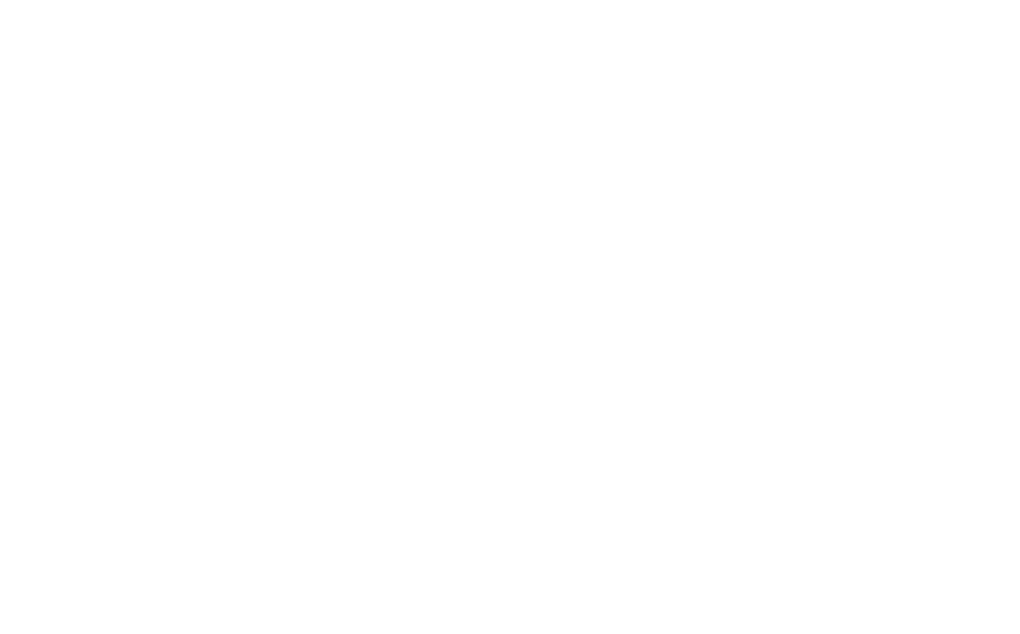
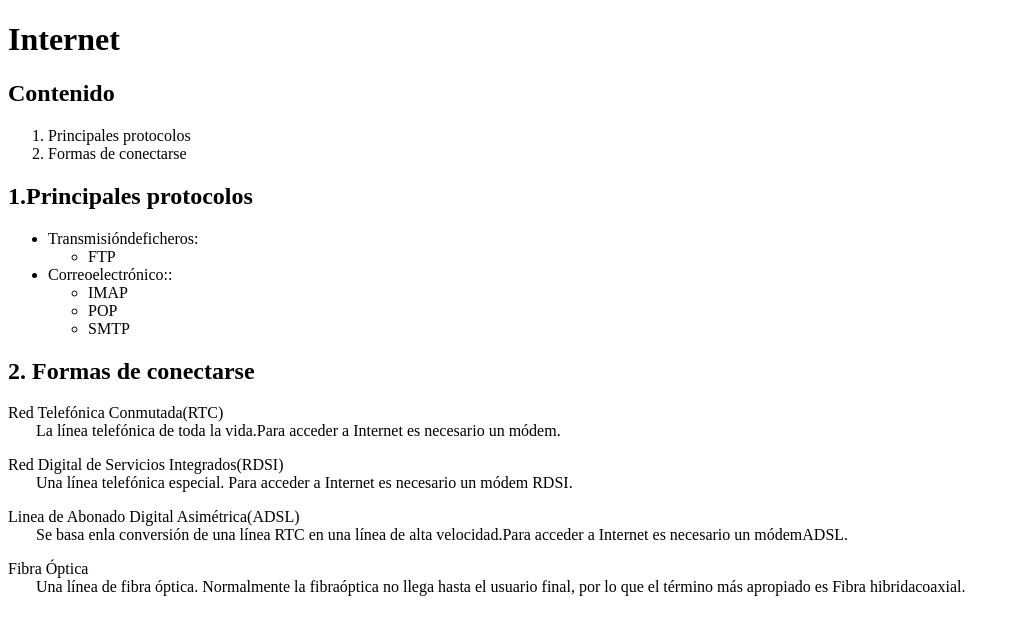
Before and after one commit to Dbravi/NUCBA--2022, a plain HTML site: page Challenges/E1-WebForm-listas/listas-anidadas.html in a window 1280 px wide. Shown: the whole page, without its empty margins (0-1020 px from the left). Drawn offline with Linux system fonts and the light colour scheme.

Commit message:
Add listas-anidadas solution

```diff
--- a/Challenges/E1-WebForm-listas/listas-anidadas.html
+++ b/Challenges/E1-WebForm-listas/listas-anidadas.html
@@ -1,12 +1,57 @@
 <!DOCTYPE html>
 <html lang="en">
+
 <head>
     <meta charset="UTF-8">
     <meta http-equiv="X-UA-Compatible" content="IE=edge">
     <meta name="viewport" content="width=device-width, initial-scale=1.0">
-    <title>Document</title>
+    <title>Listas-anidadas</title>
 </head>
+
 <body>
+    <h1>Internet</h1>
+    <h2>Contenido</h2>
+    <ol>
+        <li>Principales protocolos</li>
+        <li>Formas de conectarse</li>
+    </ol>
+    <h2>1.Principales protocolos</h2>
+    <ul>
+        <li>Transmisióndeficheros:</li>
+        <ul>
+            <li>FTP</li>
+        </ul>
+
+        <li>Correoelectrónico::</li>
+        <ul>
+            <li>IMAP</li>
+        </ul>
+        <ul>
+            <li>POP</li>
+        </ul>
+        <ul>
+            <li>SMTP</li>
+        </ul>
+    </ul>
+
+    <h2>2. Formas de conectarse</h2>
+
+
+    <p>Red Telefónica Conmutada(RTC) <br> &nbsp;&nbsp;&nbsp;&nbsp;&nbsp;&nbsp  La línea telefónica de toda la vida.Para acceder
+        a Internet es necesario un módem.</p>
+
+    <p>Red Digital de Servicios Integrados(RDSI)<br> &nbsp;&nbsp;&nbsp;&nbsp;&nbsp;&nbsp  Una línea telefónica especial. Para
+        acceder a Internet es necesario un módem RDSI. </p>
+
+
+    <p>Linea de Abonado Digital Asimétrica(ADSL)<br> &nbsp;&nbsp;&nbsp;&nbsp;&nbsp;&nbsp  Se basa enla conversión de una línea
+        RTC en una línea de alta velocidad.Para acceder a Internet es
+        necesario un módemADSL.</p>
+
+    <p>Fibra Óptica<br>&nbsp;&nbsp;&nbsp;&nbsp;&nbsp;&nbsp  Una línea de fibra óptica. Normalmente la fibraóptica no llega
+        hasta el usuario final, por lo que el
+        término más apropiado es Fibra hibridacoaxial.</p>
 
 </body>
+
 </html>
```
